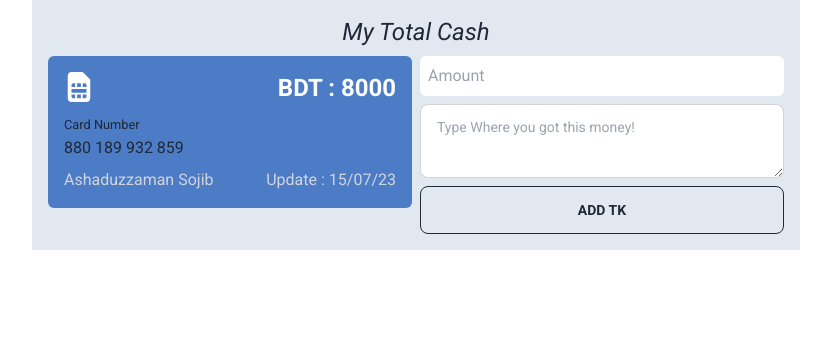
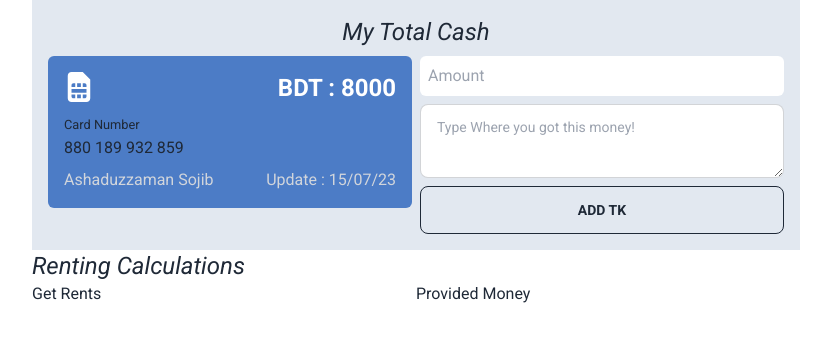
Before and after one commit to ashaansojib/my-account, a React (Vite) app: page / in a window 1280 px wide. Shown: the top 342 px of the page, without its empty margins (224-1055 px from the left). Built offline with nearby package versions, Linux system fonts and the light colour scheme.

Commit message:
add rent section

```diff
--- a/src/Pages/home/Home.jsx
+++ b/src/Pages/home/Home.jsx
@@ -1,11 +1,13 @@
 import React from 'react';
 import MyCash from '../myCash/MyCash';
+import Rent from '../rentCalculation/Rent';
 
 const Home = () => {
     return (
         <>
         {/* my cash area */}
         <MyCash />
+        <Rent />
         </>
     );
 };
--- /dev/null
+++ b/src/Pages/rentCalculation/GetRent.jsx
@@ -0,0 +1,11 @@
+import React from 'react';
+
+const GetRent = () => {
+    return (
+        <div>
+            <p>Get Rents</p>
+        </div>
+    );
+};
+
+export default GetRent;
--- /dev/null
+++ b/src/Pages/rentCalculation/ProvideRent.jsx
@@ -0,0 +1,11 @@
+import React from 'react';
+
+const ProvideRent = () => {
+    return (
+        <div>
+            <p>Provided Money</p>
+        </div>
+    );
+};
+
+export default ProvideRent;
--- /dev/null
+++ b/src/Pages/rentCalculation/Rent.jsx
@@ -0,0 +1,17 @@
+import React from 'react';
+import GetRent from './GetRent';
+import ProvideRent from './ProvideRent';
+
+const Rent = () => {
+    return (
+        <div>
+            <h2 className='text-2xl font-medium italic'>Renting Calculations</h2>
+            <div className='grid grid-cols-2 justify-between'>
+                <GetRent />
+                <ProvideRent />
+            </div>
+        </div>
+    );
+};
+
+export default Rent;
```
Also changed, not shown: 1 other file (tests, documents, lock files or other folders).
